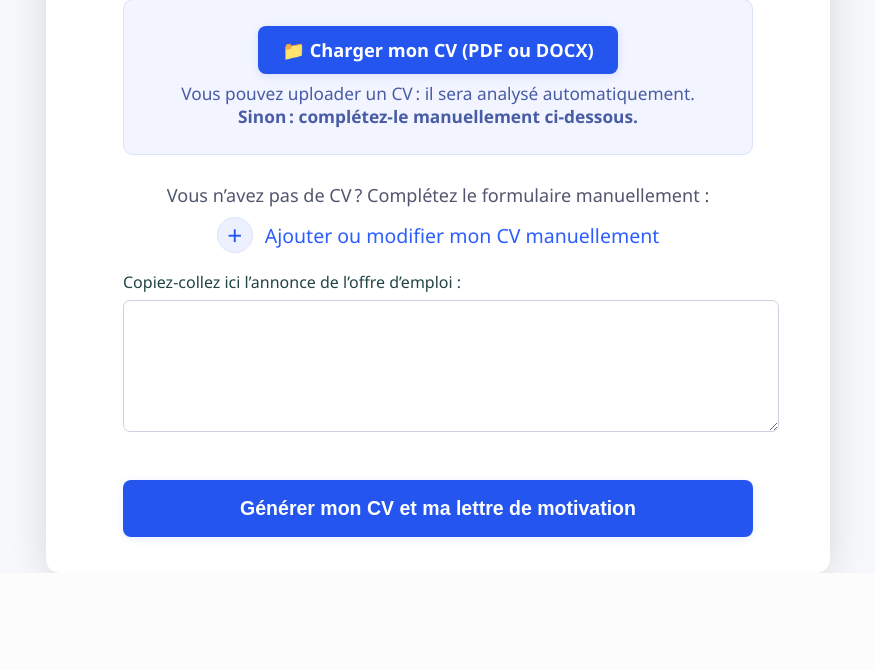
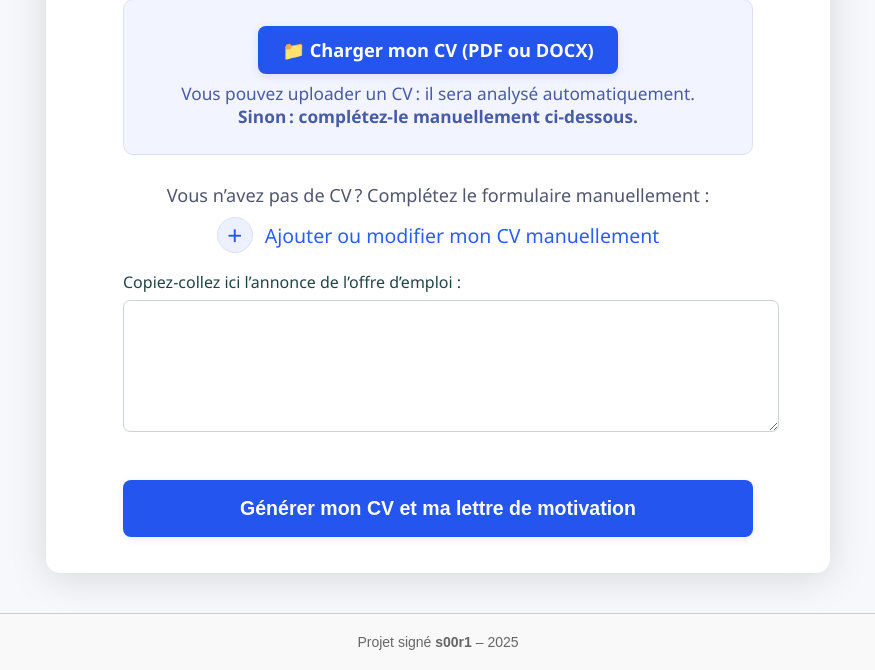
Before and after one commit to s00r1/cvlm, a Flask app: page / in a window 1280 px wide. Shown: the part 336-1006 px from the top of the page, without its empty margins (202-1077 px from the left). Before the commit the page ends 909 px from the top, so only its background shows below. Run offline with Flask 3, Linux system fonts and the light colour scheme; parts of the project's set-up code (start-up, migrations or seed data) failed here and were passed over.

Commit message:
add signature

```diff
--- a/templates/index.html
+++ b/templates/index.html
@@ -303,5 +303,32 @@
             document.getElementById('dipList').appendChild(div);
         }
     </script>
+
 </body>
+
+<div class="footer">
+  Projet signé <b>s00r1</b> – 2025
+</div>
+
+<style>
+  .footer {
+    text-align: center;
+    font-family: 'Arial', sans-serif;
+    font-size: 14px;
+    color: #666;
+    padding: 20px 10px;
+    margin-top: 40px;
+    border-top: 1px solid #ccc;
+    background: #f9f9f9;
+  }
+  @media (prefers-color-scheme: dark) {
+    .footer {
+      background: #111;
+      color: #aaa;
+      border-top: 1px solid #444;
+    }
+  }
+</style>
+
+
 </html>
```
Also changed, not shown: templates/result.html (+26 -0 lines).
